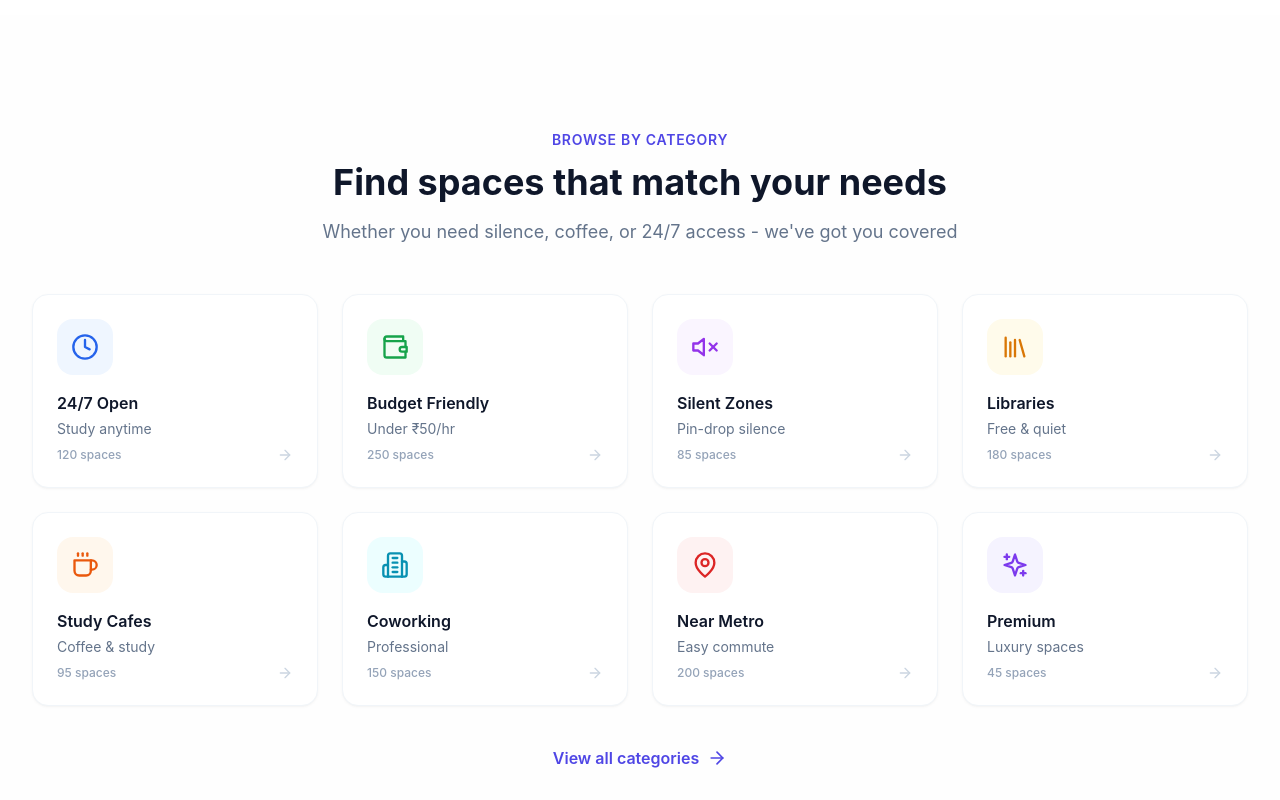
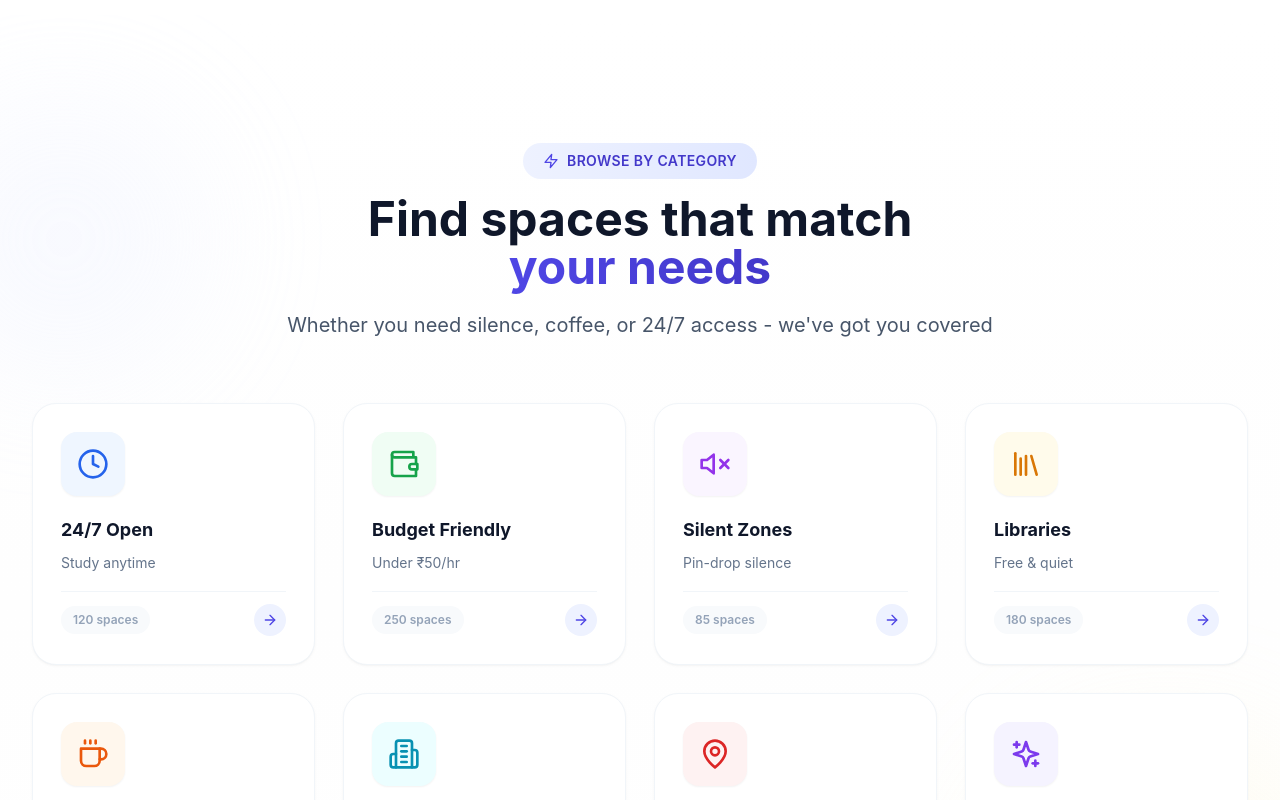
Before and after one commit to manunaik1319/zyvo-offical, a Next.js app: page / in a window 1280 px wide. Shown: the part 3740-4540 px from the top of the page. Built offline with nearby package versions, Linux system fonts and the light colour scheme.

Commit message:
Enhance Browse by Category section with professional CSS styling

```diff
--- a/src/components/home/Categories.tsx
+++ b/src/components/home/Categories.tsx
@@ -89,52 +89,80 @@ const categories = [
 
 export default function Categories() {
   return (
-    <section className="py-20 lg:py-28 bg-cream-50">
-      <div className="max-w-7xl mx-auto px-4 sm:px-6 lg:px-8">
+    <section className="relative py-24 lg:py-32 bg-gradient-to-b from-white via-cream-50 to-white overflow-hidden">
+      {/* Background Decorations */}
+      <div className="absolute inset-0 overflow-hidden pointer-events-none">
+        <div className="absolute top-20 -left-20 w-72 h-72 bg-primary-100 rounded-full blur-3xl opacity-20"></div>
+        <div className="absolute bottom-20 -right-20 w-96 h-96 bg-secondary-100 rounded-full blur-3xl opacity-20"></div>
+      </div>
+
+      <div className="relative max-w-7xl mx-auto px-4 sm:px-6 lg:px-8">
         {/* Section Header */}
-        <div className="text-center mb-12">
-          <span className="inline-block text-primary-600 font-semibold text-sm uppercase tracking-wider mb-3">
-            Browse by Category
-          </span>
-          <h2 className="text-3xl md:text-4xl font-bold text-dark-900 mb-4">
-            Find spaces that match your needs
+        <div className="text-center mb-16">
+          <div className="inline-flex items-center gap-2 bg-gradient-to-r from-primary-50 to-primary-100 px-5 py-2 rounded-full mb-4">
+            <Zap className="w-4 h-4 text-primary-600" />
+            <span className="text-primary-700 font-semibold text-sm uppercase tracking-wide">
+              Browse by Category
+            </span>
+          </div>
+          <h2 className="text-4xl md:text-5xl font-bold text-dark-900 mb-5 leading-tight">
+            Find spaces that match <br className="hidden sm:block" />
+            <span className="bg-gradient-to-r from-primary-600 to-primary-700 bg-clip-text text-transparent">
+              your needs
+            </span>
           </h2>
-          <p className="text-lg text-dark-500 max-w-2xl mx-auto">
+          <p className="text-lg md:text-xl text-dark-600 max-w-3xl mx-auto leading-relaxed">
             Whether you need silence, coffee, or 24/7 access - we've got you covered
           </p>
         </div>
 
         {/* Categories Grid */}
-        <div className="grid grid-cols-2 md:grid-cols-4 gap-4 lg:gap-6">
-          {categories.map((category) => (
+        <div className="grid grid-cols-2 md:grid-cols-4 gap-5 lg:gap-7">
+          {categories.map((category, index) => (
             <Link
               key={category.slug}
               href={`/explore/categories/${category.slug}`}
-              className="group bg-white rounded-2xl p-6 border border-dark-100 shadow-soft hover:shadow-card transition-all duration-300 hover:-translate-y-1"
+              className="group relative bg-white rounded-3xl p-7 border border-dark-100 shadow-soft hover:shadow-premium transition-all duration-500 hover:-translate-y-2 overflow-hidden"
+              style={{ animationDelay: `${index * 50}ms` }}
             >
-              <div className={`w-14 h-14 ${category.lightColor} rounded-2xl flex items-center justify-center mb-4 group-hover:scale-110 transition-transform duration-300`}>
-                <category.icon className={`w-7 h-7 ${category.textColor}`} />
+              {/* Gradient Overlay on Hover */}
+              <div className="absolute inset-0 bg-gradient-to-br from-primary-50/0 to-primary-100/0 group-hover:from-primary-50/50 group-hover:to-primary-100/30 transition-all duration-500 rounded-3xl"></div>
+
+              {/* Content */}
+              <div className="relative z-10">
+                <div className={`w-16 h-16 ${category.lightColor} rounded-2xl flex items-center justify-center mb-5 group-hover:scale-110 group-hover:rotate-3 transition-all duration-500 shadow-sm`}>
+                  <category.icon className={`w-8 h-8 ${category.textColor} group-hover:scale-110 transition-transform duration-500`} />
+                </div>
+                <h3 className="font-bold text-lg text-dark-900 mb-2 group-hover:text-primary-700 transition-colors duration-300">
+                  {category.name}
+                </h3>
+                <p className="text-sm text-dark-500 mb-4 leading-relaxed">{category.description}</p>
+                <div className="flex items-center justify-between pt-3 border-t border-dark-100">
+                  <span className="text-xs font-semibold text-dark-400 bg-dark-50 px-3 py-1.5 rounded-full">
+                    {category.count} spaces
+                  </span>
+                  <div className="w-8 h-8 rounded-full bg-primary-50 flex items-center justify-center group-hover:bg-primary-600 transition-all duration-300">
+                    <ArrowRight className="w-4 h-4 text-primary-600 group-hover:text-white group-hover:translate-x-0.5 transition-all duration-300" />
+                  </div>
+                </div>
               </div>
-              <h3 className="font-semibold text-dark-900 mb-1 group-hover:text-primary-600 transition-colors">
-                {category.name}
-              </h3>
-              <p className="text-sm text-dark-500 mb-2">{category.description}</p>
-              <div className="flex items-center justify-between">
-                <span className="text-xs font-medium text-dark-400">{category.count} spaces</span>
-                <ArrowRight className="w-4 h-4 text-dark-300 group-hover:text-primary-600 group-hover:translate-x-1 transition-all" />
+
+              {/* Shine Effect */}
+              <div className="absolute inset-0 opacity-0 group-hover:opacity-100 transition-opacity duration-500">
+                <div className="absolute inset-0 bg-gradient-to-r from-transparent via-white/10 to-transparent -translate-x-full group-hover:translate-x-full transition-transform duration-1000"></div>
               </div>
             </Link>
           ))}
         </div>
 
         {/* View All Link */}
-        <div className="text-center mt-10">
+        <div className="text-center mt-14">
           <Link
             href="/explore/categories"
-            className="inline-flex items-center gap-2 text-primary-600 font-semibold hover:gap-3 transition-all"
+            className="inline-flex items-center gap-3 px-8 py-4 bg-gradient-to-r from-primary-600 to-primary-700 text-white font-semibold rounded-full hover:shadow-premium hover:scale-105 transition-all duration-300 group"
           >
             View all categories
-            <ArrowRight className="w-5 h-5" />
+            <ArrowRight className="w-5 h-5 group-hover:translate-x-1 transition-transform duration-300" />
           </Link>
         </div>
       </div>
```
